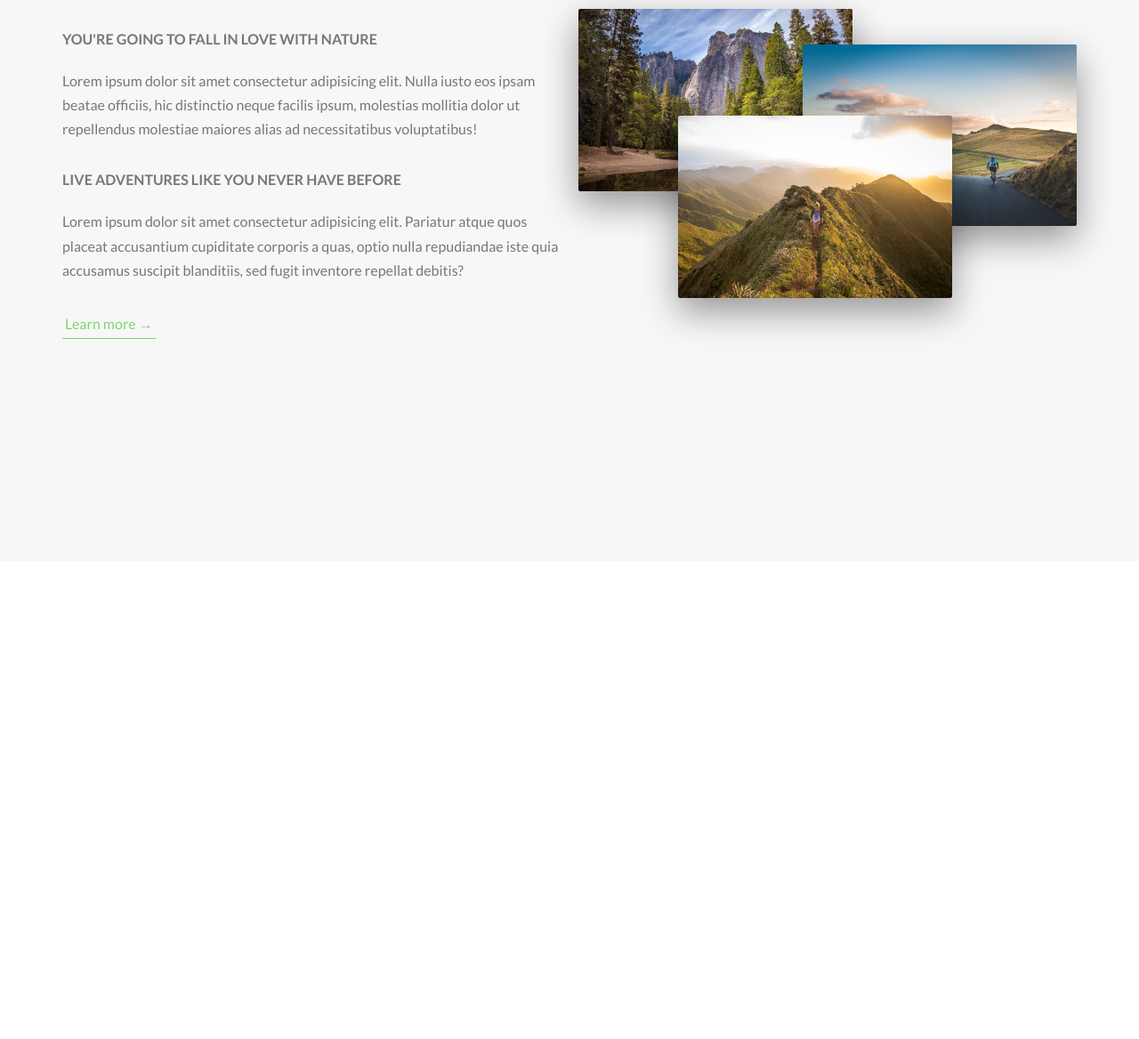
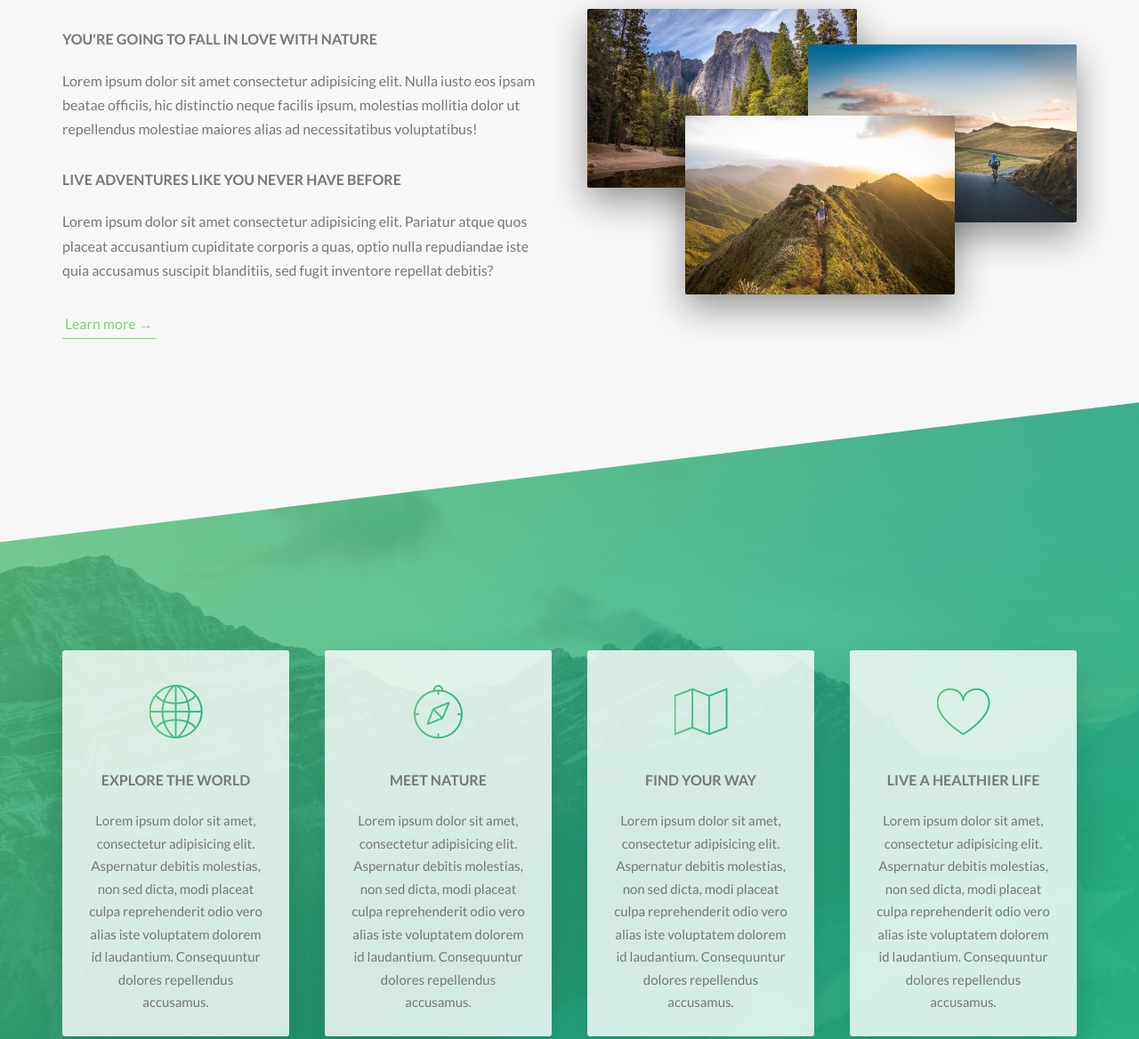
Before and after one commit to montygoldy/Nato-theme, a website: page index.html in a window 1280 px wide. Shown: the part 960-2128 px from the top of the page at 89% size. Before the commit the page ends 1591 px from the top, so only its background shows below. Drawn offline with Linux system fonts and the light colour scheme.

Commit message:
Finished styling feature section

```diff
--- /dev/null
+++ b/css/icon-font.css
@@ -0,0 +1,445 @@
+@charset "UTF-8";
+
+@font-face {
+  font-family: "linea-basic-10";
+  src:url("fonts/linea-basic-10.eot");
+  src:url("fonts/linea-basic-10.eot?#iefix") format("embedded-opentype"),
+    url("fonts/linea-basic-10.woff") format("woff"),
+    url("fonts/linea-basic-10.ttf") format("truetype"),
+    url("fonts/linea-basic-10.svg#linea-basic-10") format("svg");
+  font-weight: normal;
+  font-style: normal;
+
+}
+
+[data-icon]:before {
+  font-family: "linea-basic-10" !important;
+  content: attr(data-icon);
+  font-style: normal !important;
+  font-weight: normal !important;
+  font-variant: normal !important;
+  text-transform: none !important;
+  speak: none;
+  line-height: 1;
+  -webkit-font-smoothing: antialiased;
+  -moz-osx-font-smoothing: grayscale;
+}
+
+[class^="icon-"]:before,
+[class*=" icon-"]:before {
+  font-family: "linea-basic-10" !important;
+  font-style: normal !important;
+  font-weight: normal !important;
+  font-variant: normal !important;
+  text-transform: none !important;
+  speak: none;
+  line-height: 1;
+  -webkit-font-smoothing: antialiased;
+  -moz-osx-font-smoothing: grayscale;
+}
+
+.icon-basic-accelerator:before {
+  content: "a";
+}
+.icon-basic-alarm:before {
+  content: "b";
+}
+.icon-basic-anchor:before {
+  content: "c";
+}
+.icon-basic-anticlockwise:before {
+  content: "d";
+}
+.icon-basic-archive:before {
+  content: "e";
+}
+.icon-basic-archive-full:before {
+  content: "f";
+}
+.icon-basic-ban:before {
+  content: "g";
+}
+.icon-basic-battery-charge:before {
+  content: "h";
+}
+.icon-basic-battery-empty:before {
+  content: "i";
+}
+.icon-basic-battery-full:before {
+  content: "j";
+}
+.icon-basic-battery-half:before {
+  content: "k";
+}
+.icon-basic-bolt:before {
+  content: "l";
+}
+.icon-basic-book:before {
+  content: "m";
+}
+.icon-basic-book-pen:before {
+  content: "n";
+}
+.icon-basic-book-pencil:before {
+  content: "o";
+}
+.icon-basic-bookmark:before {
+  content: "p";
+}
+.icon-basic-calculator:before {
+  content: "q";
+}
+.icon-basic-calendar:before {
+  content: "r";
+}
+.icon-basic-cards-diamonds:before {
+  content: "s";
+}
+.icon-basic-cards-hearts:before {
+  content: "t";
+}
+.icon-basic-case:before {
+  content: "u";
+}
+.icon-basic-chronometer:before {
+  content: "v";
+}
+.icon-basic-clessidre:before {
+  content: "w";
+}
+.icon-basic-clock:before {
+  content: "x";
+}
+.icon-basic-clockwise:before {
+  content: "y";
+}
+.icon-basic-cloud:before {
+  content: "z";
+}
+.icon-basic-clubs:before {
+  content: "A";
+}
+.icon-basic-compass:before {
+  content: "B";
+}
+.icon-basic-cup:before {
+  content: "C";
+}
+.icon-basic-diamonds:before {
+  content: "D";
+}
+.icon-basic-display:before {
+  content: "E";
+}
+.icon-basic-download:before {
+  content: "F";
+}
+.icon-basic-exclamation:before {
+  content: "G";
+}
+.icon-basic-eye:before {
+  content: "H";
+}
+.icon-basic-eye-closed:before {
+  content: "I";
+}
+.icon-basic-female:before {
+  content: "J";
+}
+.icon-basic-flag1:before {
+  content: "K";
+}
+.icon-basic-flag2:before {
+  content: "L";
+}
+.icon-basic-floppydisk:before {
+  content: "M";
+}
+.icon-basic-folder:before {
+  content: "N";
+}
+.icon-basic-folder-multiple:before {
+  content: "O";
+}
+.icon-basic-gear:before {
+  content: "P";
+}
+.icon-basic-geolocalize-01:before {
+  content: "Q";
+}
+.icon-basic-geolocalize-05:before {
+  content: "R";
+}
+.icon-basic-globe:before {
+  content: "S";
+}
+.icon-basic-gunsight:before {
+  content: "T";
+}
+.icon-basic-hammer:before {
+  content: "U";
+}
+.icon-basic-headset:before {
+  content: "V";
+}
+.icon-basic-heart:before {
+  content: "W";
+}
+.icon-basic-heart-broken:before {
+  content: "X";
+}
+.icon-basic-helm:before {
+  content: "Y";
+}
+.icon-basic-home:before {
+  content: "Z";
+}
+.icon-basic-info:before {
+  content: "0";
+}
+.icon-basic-ipod:before {
+  content: "1";
+}
+.icon-basic-joypad:before {
+  content: "2";
+}
+.icon-basic-key:before {
+  content: "3";
+}
+.icon-basic-keyboard:before {
+  content: "4";
+}
+.icon-basic-laptop:before {
+  content: "5";
+}
+.icon-basic-life-buoy:before {
+  content: "6";
+}
+.icon-basic-lightbulb:before {
+  content: "7";
+}
+.icon-basic-link:before {
+  content: "8";
+}
+.icon-basic-lock:before {
+  content: "9";
+}
+.icon-basic-lock-open:before {
+  content: "!";
+}
+.icon-basic-magic-mouse:before {
+  content: "\"";
+}
+.icon-basic-magnifier:before {
+  content: "#";
+}
+.icon-basic-magnifier-minus:before {
+  content: "$";
+}
+.icon-basic-magnifier-plus:before {
+  content: "%";
+}
+.icon-basic-mail:before {
+  content: "&";
+}
+.icon-basic-mail-multiple:before {
+  content: "'";
+}
+.icon-basic-mail-open:before {
+  content: "(";
+}
+.icon-basic-mail-open-text:before {
+  content: ")";
+}
+.icon-basic-male:before {
+  content: "*";
+}
+.icon-basic-map:before {
+  content: "+";
+}
+.icon-basic-message:before {
+  content: ",";
+}
+.icon-basic-message-multiple:before {
+  content: "-";
+}
+.icon-basic-message-txt:before {
+  content: ".";
+}
+.icon-basic-mixer2:before {
+  content: "/";
+}
+.icon-basic-mouse:before {
+  content: ":";
+}
+.icon-basic-notebook:before {
+  content: ";";
+}
+.icon-basic-notebook-pen:before {
+  content: "<";
+}
+.icon-basic-notebook-pencil:before {
+  content: "=";
+}
+.icon-basic-paperplane:before {
+  content: ">";
+}
+.icon-basic-pencil-ruler:before {
+  content: "?";
+}
+.icon-basic-pencil-ruler-pen:before {
+  content: "@";
+}
+.icon-basic-photo:before {
+  content: "[";
+}
+.icon-basic-picture:before {
+  content: "]";
+}
+.icon-basic-picture-multiple:before {
+  content: "^";
+}
+.icon-basic-pin1:before {
+  content: "_";
+}
+.icon-basic-pin2:before {
+  content: "`";
+}
+.icon-basic-postcard:before {
+  content: "{";
+}
+.icon-basic-postcard-multiple:before {
+  content: "|";
+}
+.icon-basic-printer:before {
+  content: "}";
+}
+.icon-basic-question:before {
+  content: "~";
+}
+.icon-basic-rss:before {
+  content: "\\";
+}
+.icon-basic-server:before {
+  content: "\e000";
+}
+.icon-basic-server2:before {
+  content: "\e001";
+}
+.icon-basic-server-cloud:before {
+  content: "\e002";
+}
+.icon-basic-server-download:before {
+  content: "\e003";
+}
+.icon-basic-server-upload:before {
+  content: "\e004";
+}
+.icon-basic-settings:before {
+  content: "\e005";
+}
+.icon-basic-share:before {
+  content: "\e006";
+}
+.icon-basic-sheet:before {
+  content: "\e007";
+}
+.icon-basic-sheet-multiple:before {
+  content: "\e008";
+}
+.icon-basic-sheet-pen:before {
+  content: "\e009";
+}
+.icon-basic-sheet-pencil:before {
+  content: "\e00a";
+}
+.icon-basic-sheet-txt:before {
+  content: "\e00b";
+}
+.icon-basic-signs:before {
+  content: "\e00c";
+}
+.icon-basic-smartphone:before {
+  content: "\e00d";
+}
+.icon-basic-spades:before {
+  content: "\e00e";
+}
+.icon-basic-spread:before {
+  content: "\e00f";
+}
+.icon-basic-spread-bookmark:before {
+  content: "\e010";
+}
+.icon-basic-spread-text:before {
+  content: "\e011";
+}
+.icon-basic-spread-text-bookmark:before {
+  content: "\e012";
+}
+.icon-basic-star:before {
+  content: "\e013";
+}
+.icon-basic-tablet:before {
+  content: "\e014";
+}
+.icon-basic-target:before {
+  content: "\e015";
+}
+.icon-basic-todo:before {
+  content: "\e016";
+}
+.icon-basic-todo-pen:before {
+  content: "\e017";
+}
+.icon-basic-todo-pencil:before {
+  content: "\e018";
+}
+.icon-basic-todo-txt:before {
+  content: "\e019";
+}
+.icon-basic-todolist-pen:before {
+  content: "\e01a";
+}
+.icon-basic-todolist-pencil:before {
+  content: "\e01b";
+}
+.icon-basic-trashcan:before {
+  content: "\e01c";
+}
+.icon-basic-trashcan-full:before {
+  content: "\e01d";
+}
+.icon-basic-trashcan-refresh:before {
+  content: "\e01e";
+}
+.icon-basic-trashcan-remove:before {
+  content: "\e01f";
+}
+.icon-basic-upload:before {
+  content: "\e020";
+}
+.icon-basic-usb:before {
+  content: "\e021";
+}
+.icon-basic-video:before {
+  content: "\e022";
+}
+.icon-basic-watch:before {
+  content: "\e023";
+}
+.icon-basic-webpage:before {
+  content: "\e024";
+}
+.icon-basic-webpage-img-txt:before {
+  content: "\e025";
+}
+.icon-basic-webpage-multiple:before {
+  content: "\e026";
+}
+.icon-basic-webpage-txt:before {
+  content: "\e027";
+}
+.icon-basic-world:before {
+  content: "\e028";
+}
--- a/index.html
+++ b/index.html
@@ -7,6 +7,7 @@
 
     <link href="https://fonts.googleapis.com/css?family=Lato:100,300,400,700,900" rel="stylesheet">
 
+    <link rel="stylesheet" href="css/icon-font.css">
     <link rel="stylesheet" href="css/icon-font.css">
     <link rel="stylesheet" href="css/style.css">
     <link rel="shortcut icon" type="image/png" href="img/favicon.png">
@@ -59,9 +60,53 @@
                 </div>
                 <div class="col-1-of-2">
                     <div class="composition">
-<img src="img/nat-1-large.jpg" alt="Photo 1" class="composition__photo composition__photo--p1">
-<img src="img/nat-2-large.jpg" alt="Photo 2" class="composition__photo composition__photo--p2">
-<img src="img/nat-3-large.jpg" alt="Photo 3" class="composition__photo composition__photo--p3">
+                        <img src="img/nat-1-large.jpg" alt="Photo 1" class="composition__photo composition__photo--p1">
+                        <img src="img/nat-2-large.jpg" alt="Photo 2" class="composition__photo composition__photo--p2">
+                        <img src="img/nat-3-large.jpg" alt="Photo 3" class="composition__photo composition__photo--p3">
+                    </div>
+                </div>
+            </div>
+        </section>
+
+        <section class="section-features">
+            <div class="row">
+                <div class="col-1-of-4">
+                    <div class="feature-box">
+                        <i class="feature-box__icon icon-basic-world"></i>
+                        <h3 class="heading-tertiary u-margin-bottom-small">Explore the world</h3>
+                        <p class="feature-box__text">
+                            Lorem ipsum dolor sit amet, consectetur adipisicing elit. Aspernatur debitis molestias, non sed dicta, modi placeat culpa reprehenderit odio vero alias iste voluptatem dolorem id laudantium. Consequuntur dolores repellendus accusamus.
+                        </p>
+                    </div>
+                </div>
+                <div class="col-1-of-4">
+                    <div class="feature-box">
+                        <i class="feature-box__icon icon-basic-compass"></i>
+                        <h3 class="heading-tertiary u-margin-bottom-small">Meet nature</h3>
+                        <p class="feature-box__text">
+                            Lorem ipsum dolor sit amet, consectetur adipisicing elit. Aspernatur debitis molestias, non sed dicta, modi placeat culpa
+                            reprehenderit odio vero alias iste voluptatem dolorem id laudantium. Consequuntur dolores repellendus accusamus.
+                        </p>
+                    </div>
+                </div>
+                <div class="col-1-of-4">
+                    <div class="feature-box">
+                        <i class="feature-box__icon icon-basic-map"></i>
+                        <h3 class="heading-tertiary u-margin-bottom-small">Find your way</h3>
+                        <p class="feature-box__text">
+                            Lorem ipsum dolor sit amet, consectetur adipisicing elit. Aspernatur debitis molestias, non sed dicta, modi placeat culpa
+                            reprehenderit odio vero alias iste voluptatem dolorem id laudantium. Consequuntur dolores repellendus accusamus.
+                        </p>
+                    </div>
+                </div>
+                <div class="col-1-of-4">
+                    <div class="feature-box">
+                        <i class="feature-box__icon icon-basic-heart"></i>
+                        <h3 class="heading-tertiary u-margin-bottom-small">Live a healthier life</h3>
+                        <p class="feature-box__text">
+                            Lorem ipsum dolor sit amet, consectetur adipisicing elit. Aspernatur debitis molestias, non sed dicta, modi placeat culpa
+                            reprehenderit odio vero alias iste voluptatem dolorem id laudantium. Consequuntur dolores repellendus accusamus.
+                        </p>
                     </div>
                 </div>
             </div>
--- a/sass/abstracts/_variables.scss
+++ b/sass/abstracts/_variables.scss
@@ -13,4 +13,4 @@ $default-font-size: 1.6rem;
 //Grids
 $grid-width: 114rem;
 $gutter-vertical: 8rem;
-$gutter-horizontal: 2rem;
+$gutter-horizontal: 4rem;
--- /dev/null
+++ b/sass/components/_feature-box.scss
@@ -0,0 +1,23 @@
+.feature-box {
+  background-color: rgba($color-white, .8);
+  font-size: 1.5rem;
+  padding: 2.5rem;
+  text-align: center;
+  border-radius: 3px;
+  box-shadow: 0 1.5rem 4rem rgba($color-black, .15);
+  transition: transform .3s;
+
+  &__icon {
+    font-size: 6rem;
+    margin-bottom: .5rem;
+    display: inline-block;
+    background-image: linear-gradient(to right, $color-primary-light, $color-primary-dark);
+    -webkit-background-clip: text;
+    background-clip: text;
+    color: transparent;
+  }
+
+  &:hover {
+    transform: translateY(-1.5rem) scale(1.03);
+  }
+}
--- a/sass/main.scss
+++ b/sass/main.scss
@@ -8,6 +8,7 @@
 @import "base/utilities";
 @import "components/button";
 @import "components/composition";
+@import "components/feature-box";
 @import "layout/header";
 @import "layout/grids";
 @import "pages/home";
--- a/sass/pages/_home.scss
+++ b/sass/pages/_home.scss
@@ -3,3 +3,16 @@
   padding: 25rem 0;
   margin-top: -25vh;
 }
+
+.section-features {
+  padding: 20rem 0;
+  background-image: linear-gradient( to right bottom, rgba($color-primary-light, .8), rgba($color-primary-dark, .8), #28b485),
+    url(../img/nat-4.jpg);
+  background-size: cover;
+  transform: skewY(-7deg);
+  margin-top: -10rem;
+
+  & > * {
+    transform: skewY(7deg);
+  }
+}
```
Also changed, not shown: css/fonts/linea-basic-10.ttf (added), css/fonts/linea-basic-10.woff (added), css/style.css, 2 other files.
